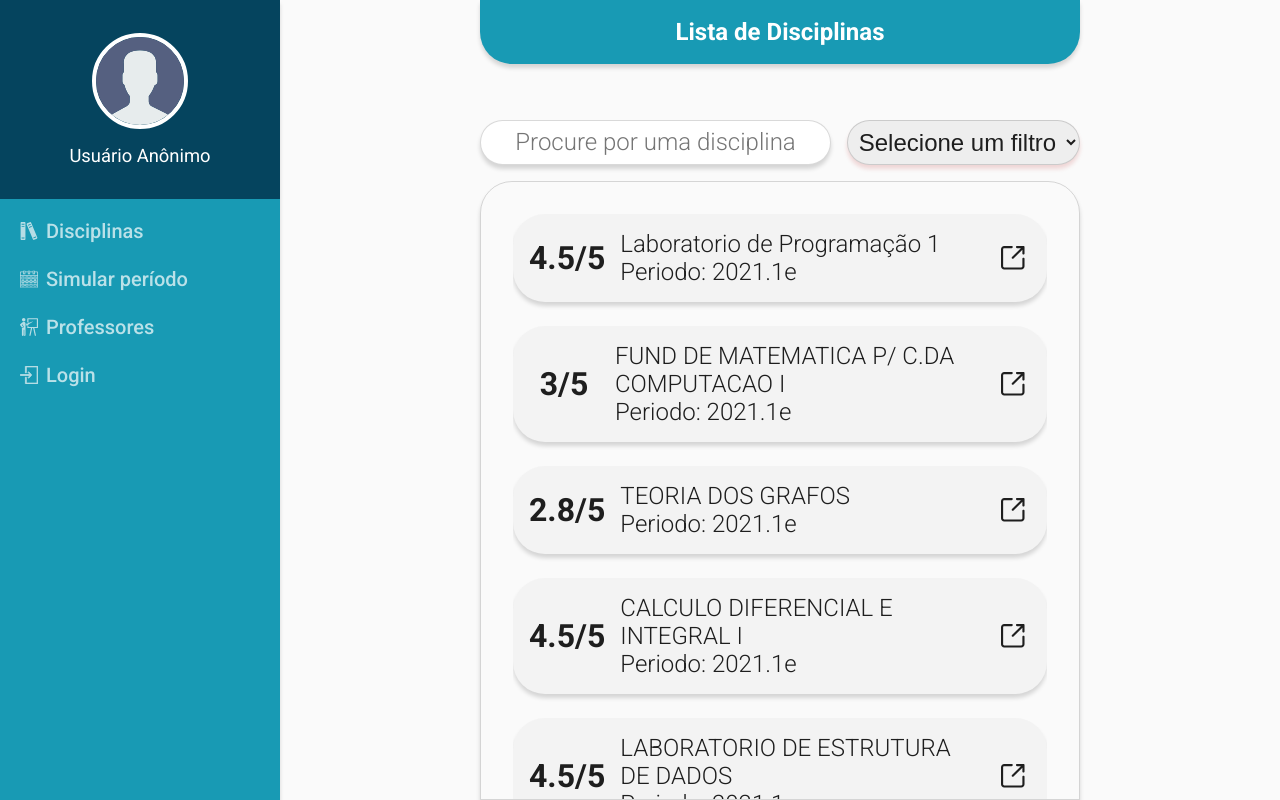
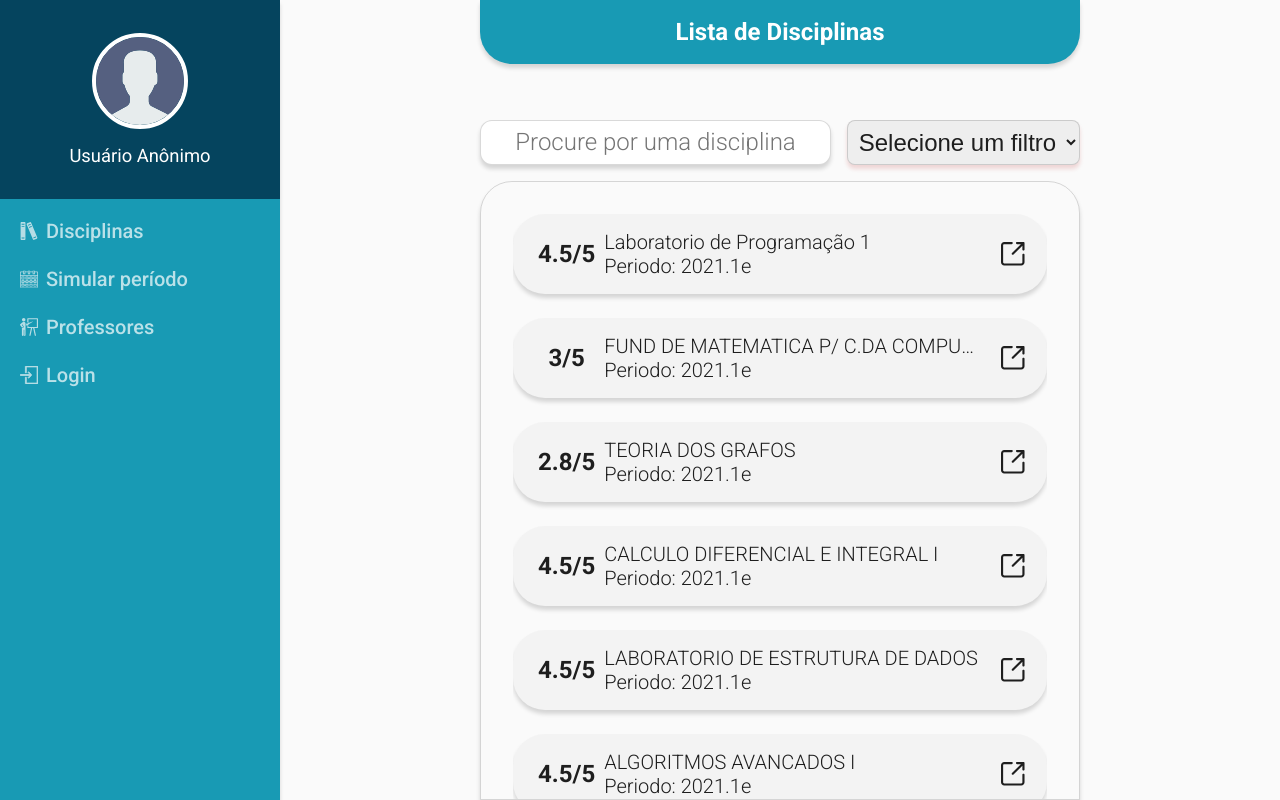
Before and after one commit to PedroDCN/avaliador-disciplinas, a React (Create React App) app in the folder AvaliadorDisciplinas.FRONTEND/: page /disciplinas in a window 1280 px wide. Built offline with nearby package versions, Linux system fonts and the light colour scheme.

Commit message:
front - Aplicando correções sugeridas no PR

```diff
--- a/AvaliadorDisciplinas.FRONTEND/src/components/ButtonWithIcon/ButtonWithIcon.module.css
+++ b/AvaliadorDisciplinas.FRONTEND/src/components/ButtonWithIcon/ButtonWithIcon.module.css
@@ -6,6 +6,7 @@
   display: flex;
   align-items: center;
   gap: 0.4rem;
+  cursor: pointer;
 }
 
 .transparent {
@@ -13,7 +14,6 @@
 }
 
 .colored {
-  cursor: pointer;
   box-shadow: rgba(0, 0, 0, 0.15) 0px 4px 4px;
   transition: transform 0.2s;
 }
--- a/AvaliadorDisciplinas.FRONTEND/src/components/DataList/DataList.module.css
+++ b/AvaliadorDisciplinas.FRONTEND/src/components/DataList/DataList.module.css
@@ -1,7 +1,6 @@
 .container {
   width: 100%;
   height: 100%;
-  text-align: center;
 }
 
 .container ul::-webkit-scrollbar {
--- a/AvaliadorDisciplinas.FRONTEND/src/components/Dropdown/Dropdown.module.css
+++ b/AvaliadorDisciplinas.FRONTEND/src/components/Dropdown/Dropdown.module.css
@@ -6,13 +6,17 @@
 .container select {
   width: 100%;
   height: 100%;
-  border-radius: 1em;
+  border-radius: 0.5rem;
   font-size: 1.5rem;
   text-align: center;
   font-weight: 500;
-  background-color: #eeeeee;
-  color: #1e1e1e;
+  background-color: var(--gray-200);
+  color: var(--black);
   border: 1px solid rgba(0, 0, 0, 0.15);
   box-shadow: rgba(179, 14, 14, 0.15) 0px 4px 4px;
   text-overflow: ellipsis;
 }
+
+.container select:focus {
+  outline: transparent;
+}
--- a/AvaliadorDisciplinas.FRONTEND/src/pages/Disciplina/Disciplina.module.css
+++ b/AvaliadorDisciplinas.FRONTEND/src/pages/Disciplina/Disciplina.module.css
@@ -56,7 +56,7 @@
   flex-direction: column;
   justify-content: center;
   align-items: center;
-  background: #189ab4;
+  background: var(--secondary);
   border-bottom-left-radius: 2rem;
   border-bottom-right-radius: 2rem;
   padding: 2rem;
@@ -65,7 +65,7 @@
 }
 
 .container .content .header span {
-  color: #ffffff;
+  color: var(--white);
   font-size: 1.5rem;
   font-weight: 700;
 }
@@ -85,7 +85,7 @@
 .container .content .filter input {
   width: 60%;
   height: 80%;
-  border-radius: 1em;
+  border-radius: 0.5em;
   font-size: 1.5rem;
   text-align: center;
   font-weight: 300;
@@ -122,44 +122,3 @@
   border: 1px solid rgba(0, 0, 0, 0.15);
   box-shadow: rgba(0, 0, 0, 0.15) 0px 4px 4px;
 }
-
-.container .content .indexContent span {
-  width: 26rem;
-  text-align: center;
-  font-size: 1.5rem;
-  font-weight: 300;
-  user-select: none;
-}
-
-.container .content .indexContent .itemConteudo span {
-  text-align: left;
-  width: 100%;
-}
-
-.itemContainer {
-  display: flex;
-  justify-content: center;
-  align-items: center;
-  background: #f3f3f3;
-  border-radius: 2rem;
-  padding: 1rem;
-  gap: 1rem;
-  box-shadow: rgba(0, 0, 0, 0.15) 0px 4px 4px;
-}
-
-.itemContainer .itemNota {
-  width: 15%;
-  font-size: 2rem;
-  font-weight: 700;
-  text-align: center;
-}
-
-.itemContainer .itemConteudo {
-  width: 75%;
-  display: flex;
-  flex-direction: column;
-}
-
-.itemContainer .itemButton {
-  width: 10%;
-}
--- /dev/null
+++ b/AvaliadorDisciplinas.FRONTEND/src/pages/Disciplina/Item.module.css
@@ -0,0 +1,36 @@
+.itemContainer {
+  display: flex;
+  justify-content: center;
+  align-items: center;
+  background: var(--gray-100);
+  border-radius: 2rem;
+  padding: 1rem;
+  box-shadow: rgba(0, 0, 0, 0.15) 0px 4px 4px;
+}
+
+.itemContainer .itemNota {
+  width: 15%;
+  font-size: 1.5rem;
+  font-weight: 700;
+  text-align: center;
+}
+
+.itemContainer .itemConteudo {
+  width: 75%;
+  display: flex;
+  flex-direction: column;
+}
+
+.itemContainer .itemConteudo span {
+  text-align: left;
+  font-size: 1.25rem;
+  font-weight: 300;
+  white-space: nowrap;
+  display: block;
+  text-overflow: ellipsis;
+  overflow: hidden;
+}
+
+.itemContainer .itemButton {
+  width: 10%;
+}
--- a/AvaliadorDisciplinas.FRONTEND/src/pages/Disciplina/index.jsx
+++ b/AvaliadorDisciplinas.FRONTEND/src/pages/Disciplina/index.jsx
@@ -5,10 +5,9 @@ import NavMenu from "../../components/NavMenu";
 import { useAuth } from "../../contexts/AuthContext";
 import DataList from "../../components/DataList";
 import { getAll } from "../../services/disciplinaService";
-import ButtonWithIcon from "../../components/ButtonWithIcon";
-import External from "../../assets/icons/external.svg";
 import Dropdown from "../../components/Dropdown";
 import { atributosDisciplina } from "../../services/DadosEstaticos";
+import { renderItem } from "./itemListagem";
 
 function DisciplinaIndex() {
   const { user } = useAuth();
@@ -27,25 +26,6 @@ function DisciplinaIndex() {
 
     fetchData();
   }, [atributo, text]);
-
-  function renderItem(item) {
-    return (
-      <div className={styles.itemContainer}>
-        <div className={styles.itemNota}>{item.nota}/5</div>
-        <div className={styles.itemConteudo}>
-          <span>{item.nome}</span>
-          <span>Periodo: {item.periodo}</span>
-        </div>
-        <div className={styles.itemButton}>
-          <ButtonWithIcon
-            icon={External}
-            onClick={() => console.log(item.nome)}
-            transparent
-          />
-        </div>
-      </div>
-    );
-  }
 
   return (
     <div className={styles.container}>
--- /dev/null
+++ b/AvaliadorDisciplinas.FRONTEND/src/pages/Disciplina/itemListagem.jsx
@@ -0,0 +1,18 @@
+import External from "../../assets/icons/external.svg";
+import ButtonWithIcon from "../../components/ButtonWithIcon";
+import styles from "./Item.module.css";
+
+export function renderItem(item) {
+  return (
+    <div className={styles.itemContainer}>
+      <div className={styles.itemNota}>{item.nota}/5</div>
+      <div className={styles.itemConteudo}>
+        <span>{item.nome}</span>
+        <span>Periodo: {item.periodo}</span>
+      </div>
+      <div className={styles.itemButton}>
+        <ButtonWithIcon icon={External} onClick={() => {}} transparent="true" />
+      </div>
+    </div>
+  );
+}
--- a/AvaliadorDisciplinas.FRONTEND/src/styles/global.css
+++ b/AvaliadorDisciplinas.FRONTEND/src/styles/global.css
@@ -1,28 +1,32 @@
 * {
-    margin: 0;
-    padding: 0;
-    box-sizing: border-box;
+  margin: 0;
+  padding: 0;
+  box-sizing: border-box;
 }
 
 :root {
-    --background: #FAFAFA;
-    --white: #FFF;
-    --primary: #05445E;
-    --secondary: #189AB4;
-    --terciary: #75E6DA;
-    --black: #1E1E1E;
-    --gray-200: #EEEEEE;
-    --gray-500: #9E9E9E;
-    --gray-700: #6A6A6A;
-    --red-400: #F15E5E;
-    --green-500: #8BC34A;
+  --background: #fafafa;
+  --white: #fff;
+  --primary: #05445e;
+  --secondary: #189ab4;
+  --terciary: #75e6da;
+  --black: #1e1e1e;
+  --gray-100: #f3f3f3;
+  --gray-200: #eeeeee;
+  --gray-500: #9e9e9e;
+  --gray-700: #6a6a6a;
+  --red-400: #f15e5e;
+  --green-500: #8bc34a;
 }
 
-body, input, textarea, button {
-    font-family: 'Roboto', sans-serif;
+body,
+input,
+textarea,
+button {
+  font-family: "Roboto", sans-serif;
 }
 
 body {
-    background-color: var(--background);
-    color: var(--black);
+  background-color: var(--background);
+  color: var(--black);
 }
```
